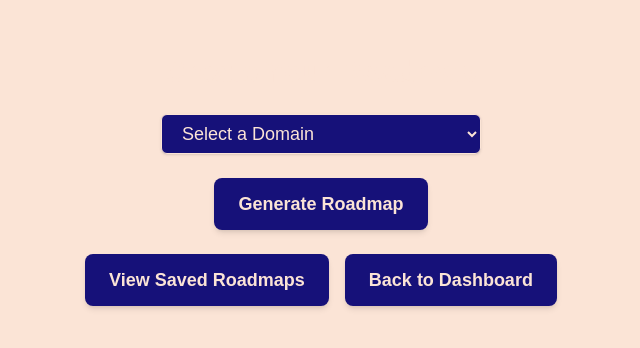
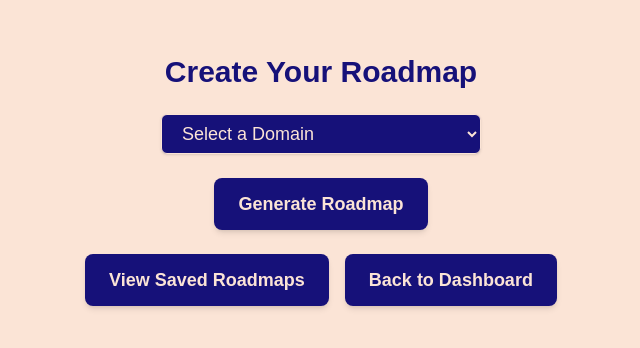
Before and after one commit to mohith-hub/Roadmap-generator, a Next.js app: page /roadmaps/create in a window 1280 px wide. Shown: the part 212-560 px from the top of the page, without its empty margins (319-959 px from the left). Built offline with nearby package versions, Linux system fonts and the light colour scheme.

Commit message:
chinnachange1

```diff
--- a/src/app/roadmaps/create/page.js
+++ b/src/app/roadmaps/create/page.js
@@ -80,7 +80,7 @@ export default function CreateRoadmap() {
   return (
     <Suspense fallback={<div>Loading...</div>}>
       <div className="flex flex-col items-center justify-center min-h-screen bg-[#FBE4D6] p-4">
-        <h1 className="text-2xl md:text-3xl font-bold text-[#FBE4D6] mb-4 md:mb-6">Create Your Roadmap</h1>
+        <h1 className="text-2xl md:text-3xl font-bold text-[#161179] mb-4 md:mb-6">Create Your Roadmap</h1>
         <select
           value={selectedDomain}
           onChange={(e) => setSelectedDomain(e.target.value)}
```
